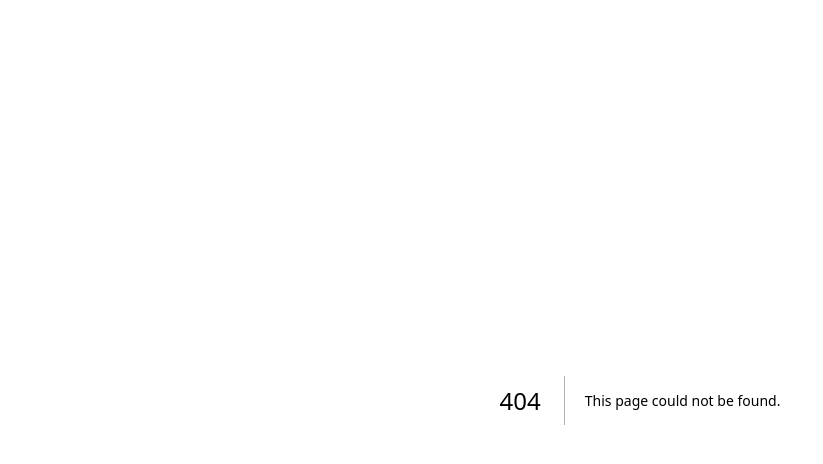
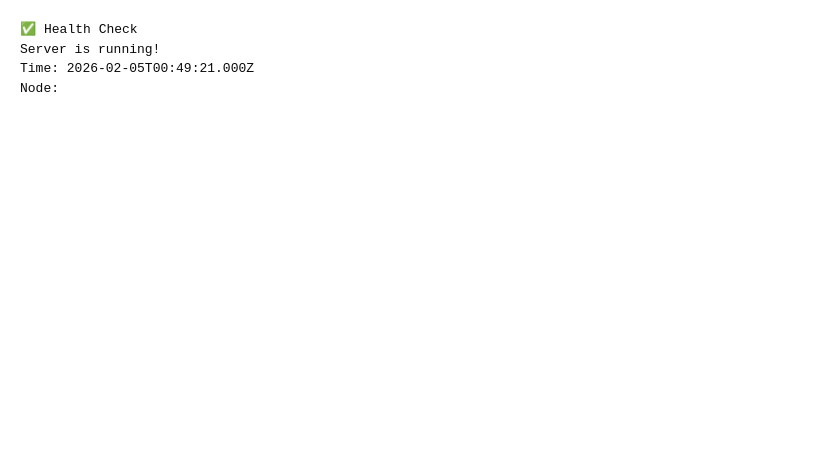
Before and after one commit to prodij/trading-journal, a Next.js app in the folder frontend/: page /health in a window 1280 px wide. Before the commit this address had no page. Shown: the top 464 px of the page, without its empty margins (0-823 px from the left). Built offline with nearby package versions, Linux system fonts and the light colour scheme.

Commit message:
Add health check endpoints for debugging

```diff
--- /dev/null
+++ b/frontend/src/app/api/health/route.ts
@@ -0,0 +1,9 @@
+import { NextResponse } from 'next/server';
+
+export async function GET() {
+  return NextResponse.json({
+    status: 'ok',
+    timestamp: new Date().toISOString(),
+    node: process.version
+  });
+}
--- /dev/null
+++ b/frontend/src/app/health/page.tsx
@@ -0,0 +1,10 @@
+export default function Health() {
+  return (
+    <div style={{ padding: '20px', fontFamily: 'monospace' }}>
+      <h1>✅ Health Check</h1>
+      <p>Server is running!</p>
+      <p>Time: {new Date().toISOString()}</p>
+      <p>Node: {process.version}</p>
+    </div>
+  );
+}
```
